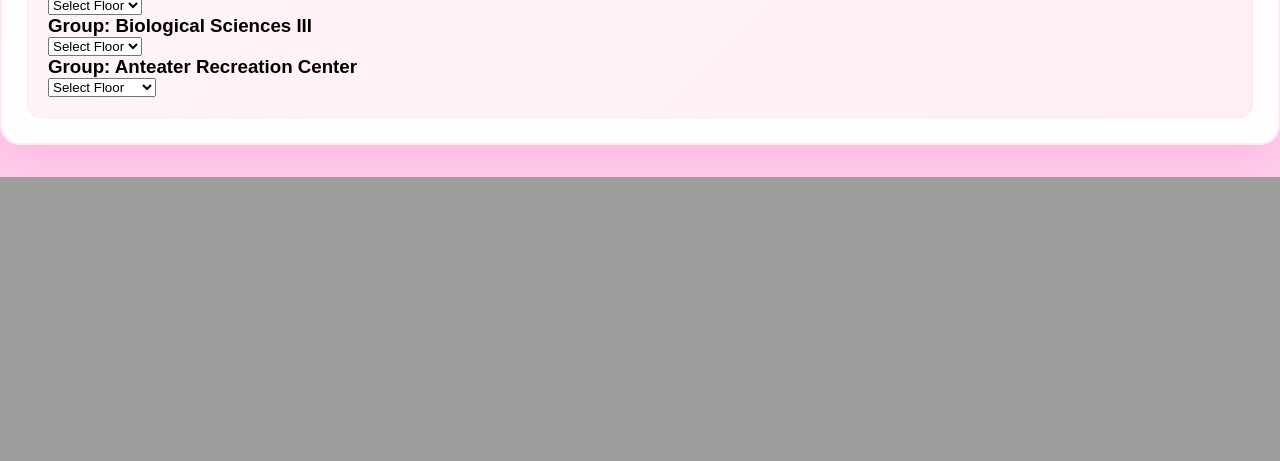
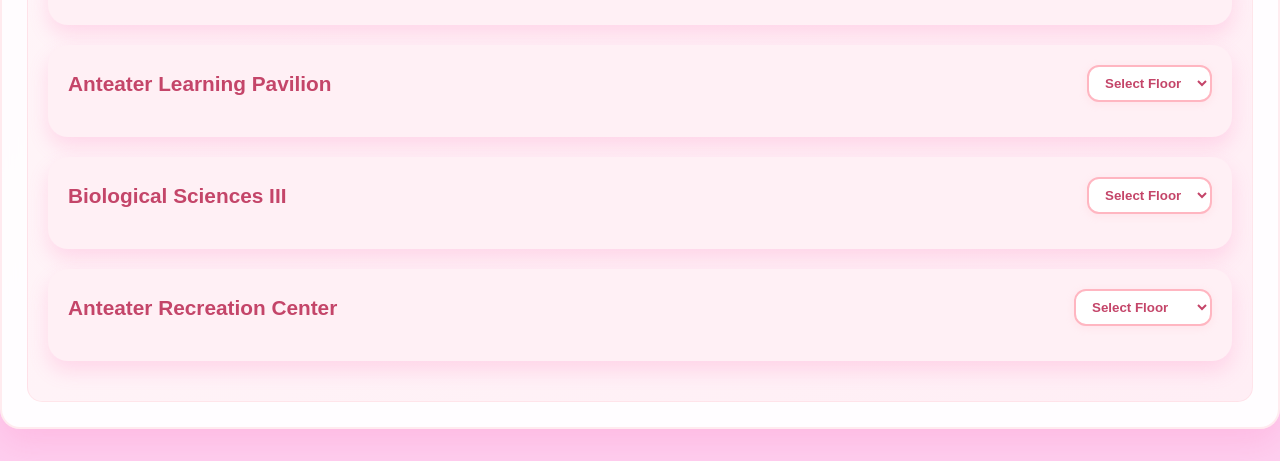
Before and after one commit to destinyparra/VenusHacks, a Flask app: page /map in a window 1280 px wide. Shown: the part 1093-1554 px from the top of the page. Before the commit the page ends 1270 px from the top, so only its background shows below. Run offline with Flask 3, Linux system fonts and the light colour scheme; data comes from the database, SQL or seed files in the repository.

Commit message:
updated ui for bathrooms near me

```diff
--- a/templates/map.html
+++ b/templates/map.html
@@ -8,6 +8,56 @@
 
     <link rel="stylesheet" href="static/styles.css" />
     <style>
+
+        .bathroom-card {
+        background: #fff0f5;
+        border-radius: 20px;
+        padding: 20px;
+        margin-bottom: 20px;
+        box-shadow: 0 10px 20px rgba(255, 105, 180, 0.2);
+        transition: transform 0.2s ease;
+        }
+
+        .bathroom-card:hover {
+            transform: translateY(-3px);
+        }
+
+        .bathroom-header {
+            display: flex;
+            justify-content: space-between;
+            align-items: center;
+        }
+
+        .bathroom-header h3 {
+            font-size: 1.3rem;
+            font-weight: bold;
+            color: #c44569;
+            margin: 0;
+            display: flex;
+            align-items: center;
+            gap: 0.5rem;
+        }
+
+        .bathroom-header select {
+            padding: 8px 12px;
+            border-radius: 12px;
+            border: 2px solid #ffb6c1;
+            background: #fff;
+            font-weight: 600;
+            color: #c44569;
+            cursor: pointer;
+            box-shadow: 0 2px 8px rgba(255, 182, 193, 0.2);
+        }
+
+        .bathroom-details {
+            margin-top: 15px;
+            font-size: 0.95rem;
+            color: #6a1b9a;
+            line-height: 1.5;
+        }
+
+
+
         #map {
             height: 500px;
             width: 100%;
@@ -547,44 +597,47 @@
             });
 
             function renderGroups(groups) {
-            // const container = document.getElementById('locations-container');
     const container = document.getElementById('building-list');
     container.innerHTML = '';
 
     for (const groupName in groups) {
         const groupLocations = groups[groupName];
 
-                const groupDiv = document.createElement('div');
-                groupDiv.classList.add('location-group');
+        const card = document.createElement('div');
+        card.className = 'bathroom-card';
+
+        const header = document.createElement('div');
+        header.className = 'bathroom-header';
 
         const title = document.createElement('h3');
-                title.textContent = `Group: ${groupName}`;
-                groupDiv.appendChild(title);
+        title.innerHTML = `${groupName}`;
+        header.appendChild(title);
 
-                const floorSelect = document.createElement('select');
-                floorSelect.innerHTML = '<option value="">Select Floor</option>';
-
+        const select = document.createElement('select');
+        select.innerHTML = '<option value="">Select Floor</option>';
         groupLocations.forEach(loc => {
             const option = document.createElement('option');
             option.value = loc.id;
             option.textContent = loc.floor || loc.name;
-                    floorSelect.appendChild(option);
+            select.appendChild(option);
+        });
+        header.appendChild(select);
+        card.appendChild(header);
+
+        const details = document.createElement('div');
+        details.className = 'bathroom-details';
+        card.appendChild(details);
+
+        select.addEventListener('change', () => {
+            const selectedID = select.value;
+            const location = groupLocations.find(l => l.id == selectedID);
+            details.innerHTML = location ? renderView(location) : '';
         });
 
-                groupDiv.appendChild(floorSelect);
-                const detailsDiv = document.createElement('div');
-                detailsDiv.id = `details-${groupName}`;
-                groupDiv.appendChild(detailsDiv);
-
-                floorSelect.addEventListener('change', () => {
-                    const selectedID = floorSelect.value;
-                    const location = groupLocations.find(l => l.id == selectedID);
-                    detailsDiv.innerHTML = renderView(location);
-                });
-
-                container.appendChild(groupDiv);
+        container.appendChild(card);
     }
 }
+
         function renderView(location) {
             return `
                 <div id="view-${location.id}">
```
Lines whose indentation alone changed are shown as unchanged.
